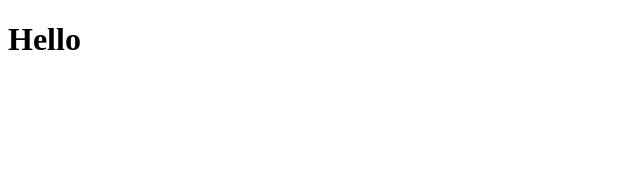
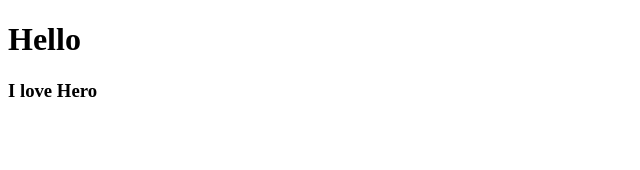
Before and after one commit to jm-shin/react_movie_app, a React (Create React App) app: page / in a window 1280 px wide. Shown: the top 170 px of the page, without its empty margins (0-640 px from the left). Built offline with nearby package versions, Linux system fonts and the light colour scheme.

Commit message:
component 연습

```diff
--- a/src/App.js
+++ b/src/App.js
@@ -1,9 +1,11 @@
 import React from 'react';
+import Hero from './Hero';
 
 function App() {
   return(
     <div>
       <h1>Hello</h1>
+      <Hero/>
     </div>
   );
 }
--- /dev/null
+++ b/src/Hero.js
@@ -0,0 +1,7 @@
+import React from 'react';
+
+function Hero(){
+    return <h3>I love Hero</h3>
+}
+
+export default Hero;
```
